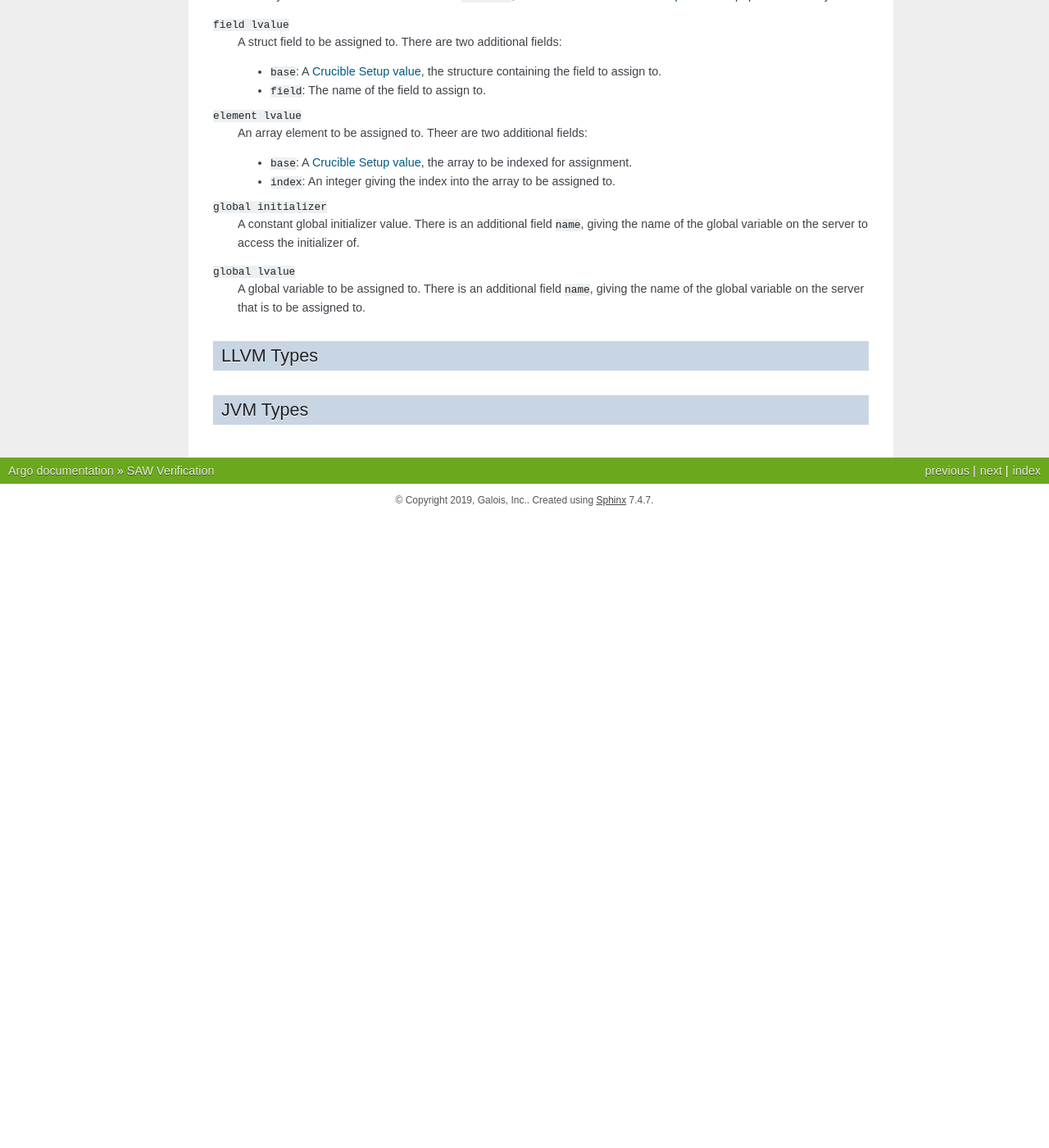
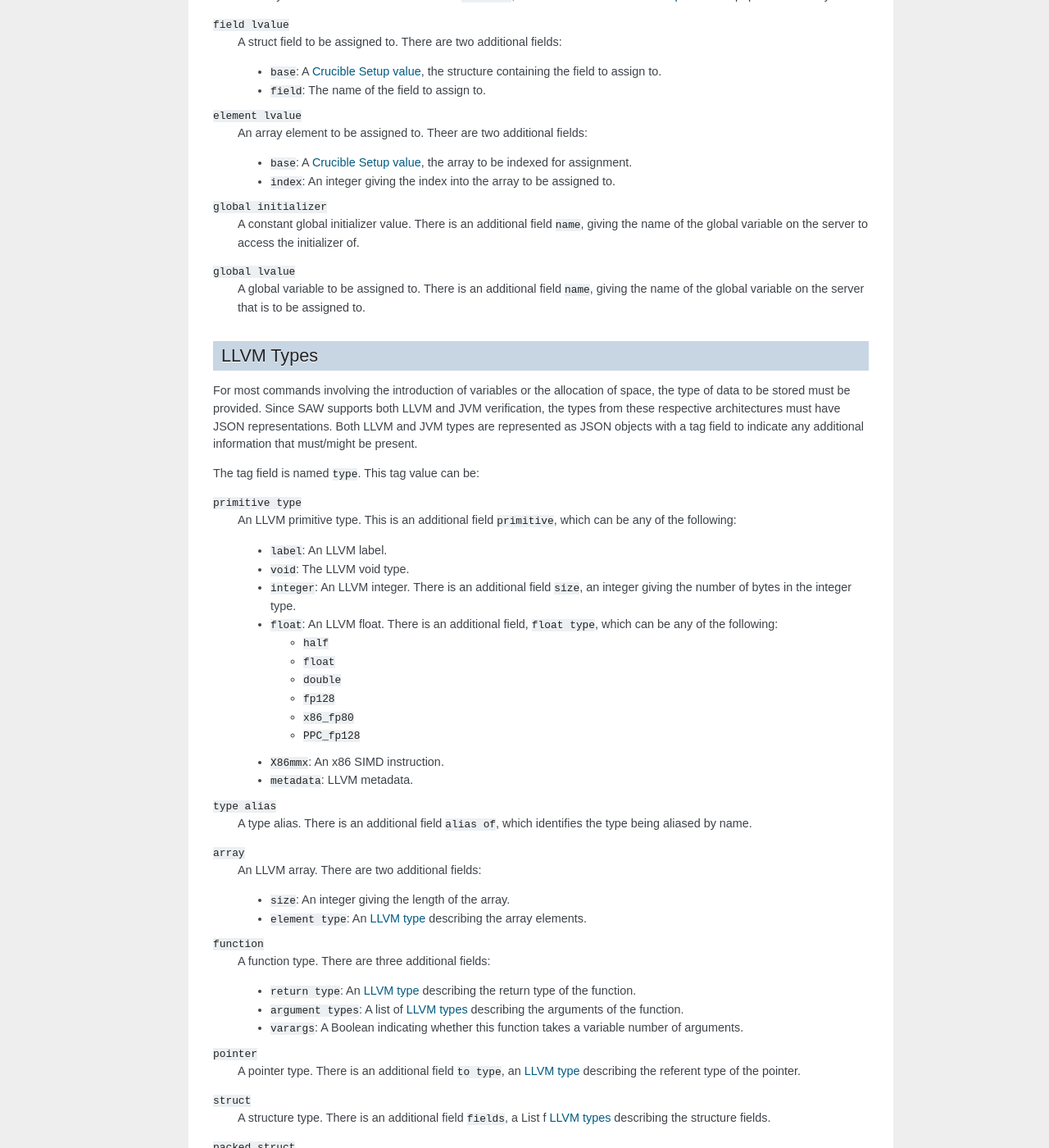
Before and after one commit to GaloisInc/argo, a Sphinx documentation site: the page built from docs/SAW.rst, in a window 1280 px wide and 1400 px high, scrolled down 5215 px. Shown: the whole window at 82% size. Built offline with Sphinx 7.4.7, drawn with Linux system fonts in a browser that asks for light colours; before the commit the page ends 5845 px from its top, so only the background shows below that; some of the changed text lies outside the part shown.

Commit message:
LLVM types documented

```diff
--- a/docs/SAW.rst
+++ b/docs/SAW.rst
@@ -328,6 +328,69 @@ that determines the other fields. This tag value can be:
 LLVM Types
 ==========
 
+For most commands involving the introduction of variables or the allocation of space, the type of data to
+be stored must be provided. Since SAW supports both LLVM and JVM verification, the types from these
+respective architectures must have JSON representations. Both LLVM and JVM types are represented as JSON
+objects with a tag field to indicate any additional information that must/might be present.
+
+The tag field is named ``type``. This tag value can be:
+
+``primitive type``
+  An LLVM primitive type. This is an additional field ``primitive``, which can be any of the following:
+
+  - ``label``: An LLVM label.
+  - ``void``: The LLVM void type.
+  - ``integer``: An LLVM integer. There is an additional field ``size``, an integer giving the number of
+    bytes in the integer type.
+  - ``float``: An LLVM float. There is an additional field, ``float type``, which can be any of the following:
+
+    + ``half``
+    + ``float``
+    + ``double``
+    + ``fp128``
+    + ``x86_fp80``
+    + ``PPC_fp128``
+
+  - ``X86mmx``: An x86 SIMD instruction.
+  - ``metadata``: LLVM metadata.
+
+``type alias``
+  A type alias. There is an additional field ``alias of``, which identifies the type being aliased by name.
+
+``array``
+  An LLVM array. There are two additional fields:
+
+  - ``size``: An integer giving the length of the array.
+  - ``element type``: An :ref:`LLVM type<llvm-types>` describing the array elements.
+
+``function``
+  A function type. There are three additional fields:
+
+  - ``return type``: An :ref:`LLVM type<llvm-types>` describing the return type of the function.
+  - ``argument types``: A list of :ref:`LLVM types<llvm-types>` describing the arguments of the function.
+  - ``varargs``: A Boolean indicating whether this function takes a variable number of arguments.
+
+``pointer``
+  A pointer type. There is an additional field ``to type``, an :ref:`LLVM type<llvm-types>` describing the
+  referent type of the pointer.
+
+``struct``
+  A structure type. There is an additional field ``fields``, a List f :ref:`LLVM types<llvm-types>` describing
+  the structure fields.
+
+``packed struct``
+  A packed structure type. There is an additional field ``fields``, a List f :ref:`LLVM types<llvm-types>` describing
+  the structure fields.
+
+``vector``
+  An LLVM vector. There are two additional fields:
+
+  - ``size``: An integer giving the length of the array.
+  - ``element type``: An :ref:`LLVM type<llvm-types>` describing the array elements.
+
+``opaque``
+  An opaque structure type.
+
 .. _jvm-types:
 
 JVM Types
```
